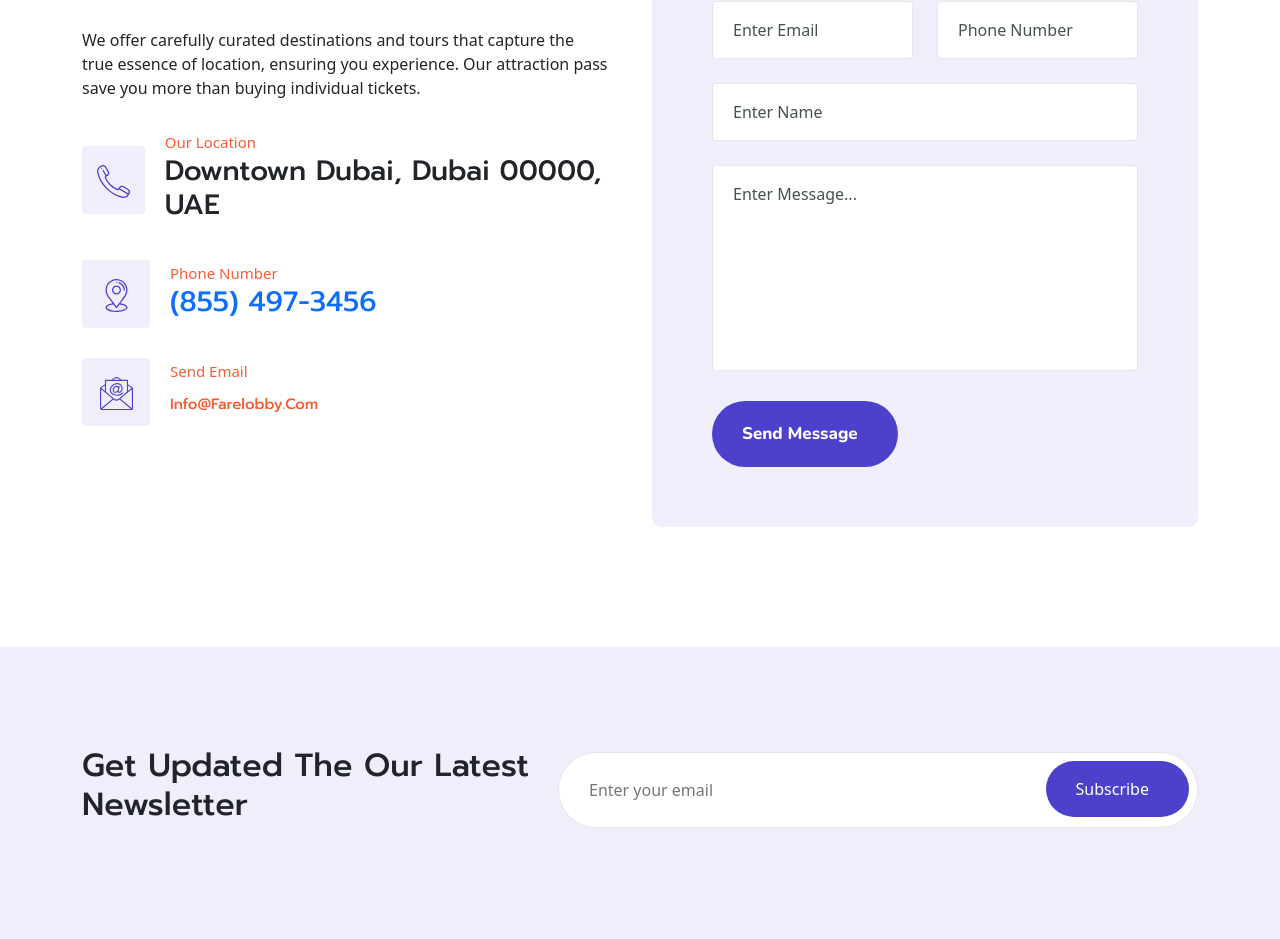
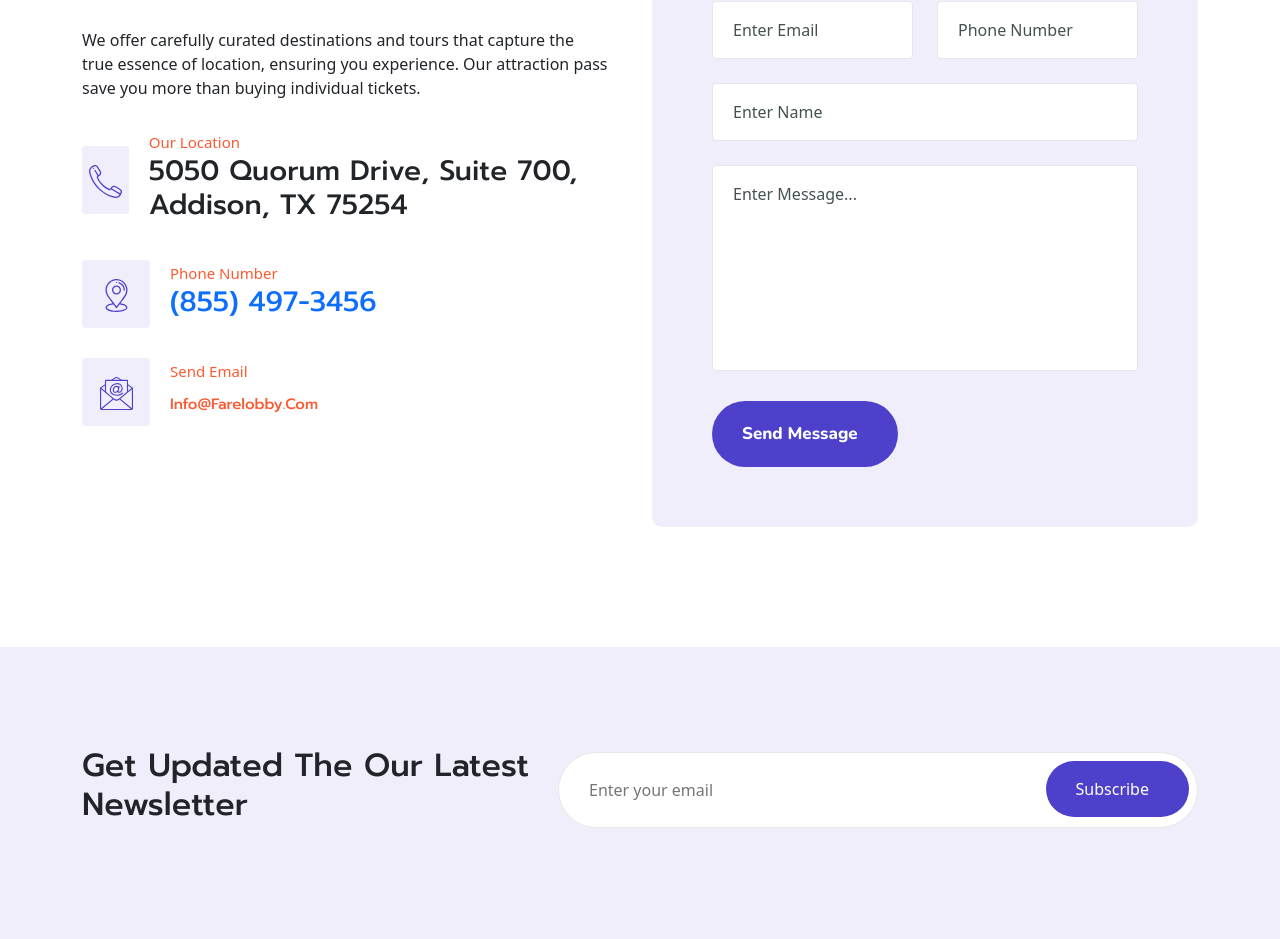
Before and after one commit to acedeveloper-byte/farelobby.com, a Next.js app: page /contact-us in a window 1280 px wide. Shown: the part 767-1706 px from the top of the page. Built offline with nearby package versions, Linux system fonts and the light colour scheme.

Commit message:
added contact

```diff
--- a/app/contact-us/page.js
+++ b/app/contact-us/page.js
@@ -53,8 +53,9 @@ const page = () => {
                                             <div class="content">
                                                 <span>Our Location</span>
                                                 <h3>
-                                                    Downtown Dubai, Dubai 00000, UAE
-                                                </h3>
+                                                    5050 Quorum Drive,
+                                                    Suite 700,
+                                                    Addison, TX 75254                                                </h3>
                                             </div>
                                         </div>
                                         <div class="contact-items wow fadeInUp" data-wow-delay=".5s">
```
